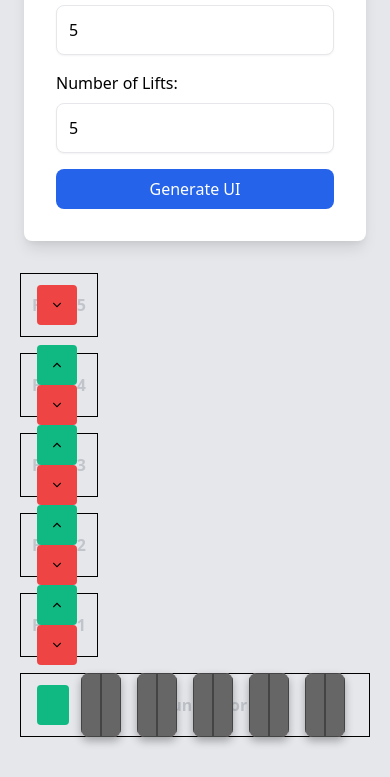
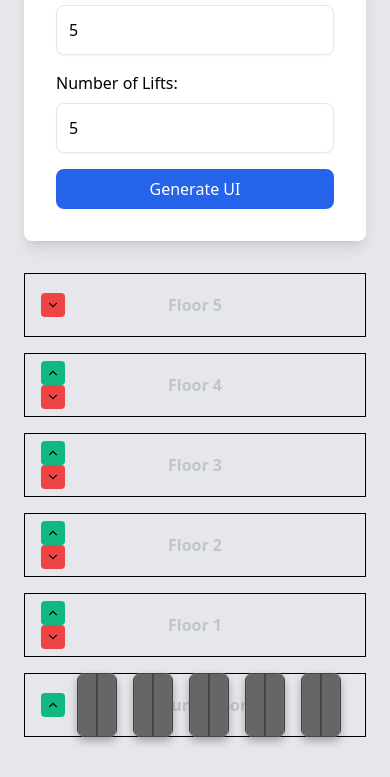
Before and after one commit to kalashpatil33/Lift-Simulation, a plain HTML site: page index.html in a window 390 px wide. Both pictures are taken after typing "5", "5" into the empty fields and a click on the button "Generate UI". Shown: the part 131-908 px from the top of the page. Drawn offline with nearby package versions, Linux system fonts and the light colour scheme.

Commit message:
fix: floor div width for small screen

```diff
--- a/index.html
+++ b/index.html
@@ -113,7 +113,7 @@
           height: 4rem; /* Further reduce height */
         }
         .floor-div {
-          width: auto !important;
+          width: 100%;
           height: 4rem;
         }
 
@@ -129,17 +129,18 @@
           font-size: 0.2rem;
         }
         .lift-button {
-          padding-left: 1rem; /* px-1 */
-          padding-right: 1rem; /* px-1 */
-          padding-top: 1rem; /* py-1.5 */
-          padding-bottom: 1rem; /* py-1.5 */
+          padding-left: 0.5rem; /* px-1 */
+          padding-right: 0.5rem; /* px-1 */
+          padding-top: 0.5rem; /* py-1.5 */
+          padding-bottom: 0.5rem; /* py-1.5 */
           border-radius: 0.25rem; /* rounded */
         }
       }
     </style>
   </head>
   <body
-    class="display-flex flex-col bg-gray-200 p-6 flex items-center justify-center min-h-screen">
+    class="display-flex flex-col bg-gray-200 p-6 flex items-center justify-center min-h-screen"
+  >
     <div class="controls bg-white p-8 rounded-lg shadow-lg max-w-sm w-full">
       <h1 class="text-2xl font-semibold mb-4 text-center">Lift Simulation</h1>
       <label for="floors" class="block mb-2 font-medium">
@@ -168,9 +169,9 @@
       </button>
     </div>
     <div
-    id="lift-system"
-    class="lift-system flex flex-col-reverse items-start mt-8"
-  ></div>
+      id="lift-system"
+      class="lift-system flex flex-col-reverse items-start mt-8"
+    ></div>
     <script src="app.js"></script>
   </body>
 </html>
```
